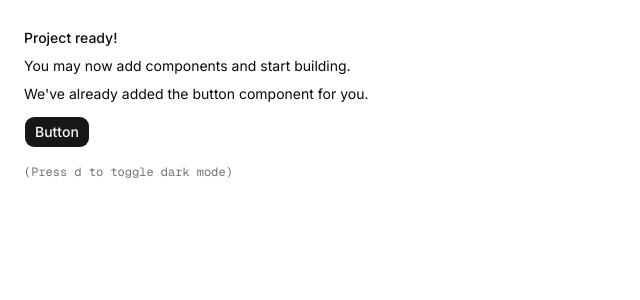
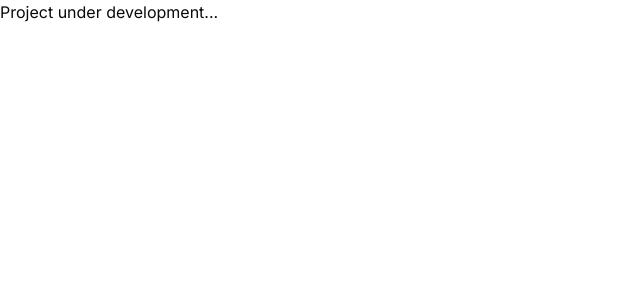
Before and after one commit to Md-Sojib-Hossain-cse/e_commerce_project, a Next.js app: page / in a window 1280 px wide. Shown: the top 300 px of the page, without its empty margins (0-640 px from the left). Built offline with nearby package versions, Linux system fonts and the light colour scheme.

Commit message:
initializing project

```diff
--- a/app/page.tsx
+++ b/app/page.tsx
@@ -1,19 +1,7 @@
-import { Button } from "@/components/ui/button"
-
 export default function Page() {
   return (
-    <div className="flex min-h-svh p-6">
-      <div className="flex max-w-md min-w-0 flex-col gap-4 text-sm leading-loose">
-        <div>
-          <h1 className="font-medium">Project ready!</h1>
-          <p>You may now add components and start building.</p>
-          <p>We&apos;ve already added the button component for you.</p>
-          <Button className="mt-2">Button</Button>
-        </div>
-        <div className="font-mono text-xs text-muted-foreground">
-          (Press <kbd>d</kbd> to toggle dark mode)
-        </div>
-      </div>
+    <div className="min-h-svh">
+      <h1>Project under development...</h1>
     </div>
   )
 }
```
